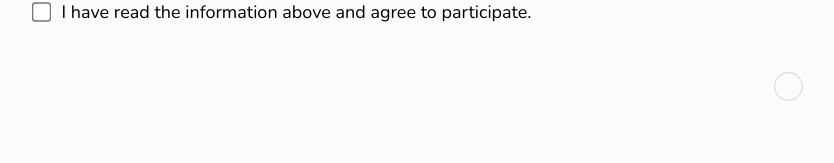
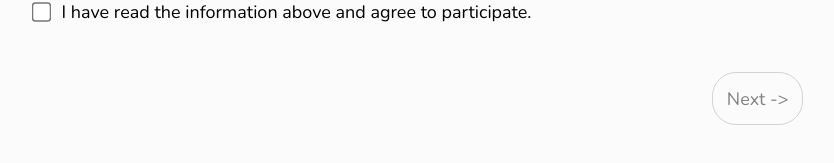
Before and after one commit to cairaaa/randomness-perception-study, a Vue app in the folder form-website/: page / in a window 1280 px wide. Shown: the part 569-732 px from the top of the page, without its empty margins (221-1055 px from the left). Built offline with nearby package versions, Linux system fonts and the light colour scheme.

Commit message:
change button text

```diff
--- a/form-website/src/views/Welcome.vue
+++ b/form-website/src/views/Welcome.vue
@@ -48,7 +48,9 @@ function nextPage(): void {
     I have read the information above and agree to participate.
   </label>
   <br><br>
-  <Button :disabled="!agreed" @click="nextPage"/>
+  <Button :disabled="!agreed" @click="nextPage">
+    Next ->
+  </Button>
 </template>
 
 <style lang="scss" scoped>
```
